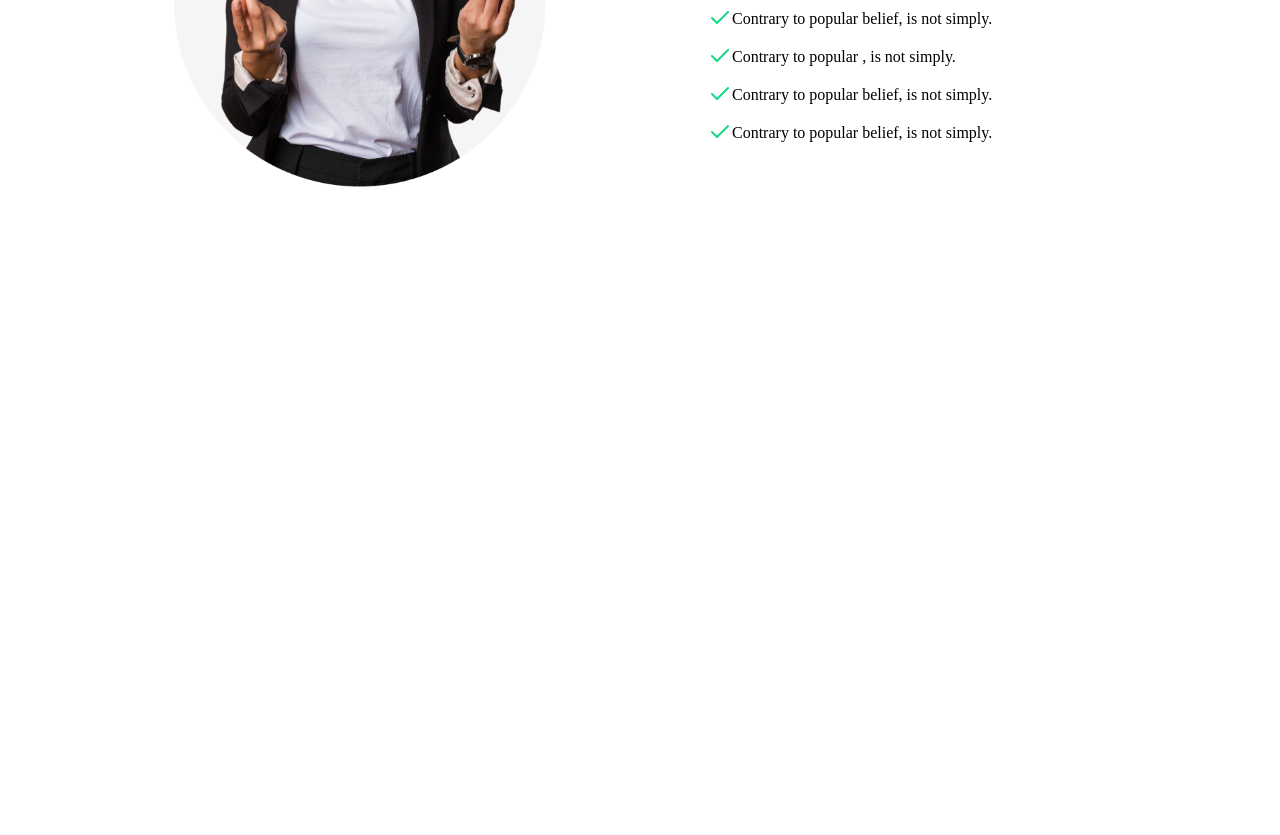
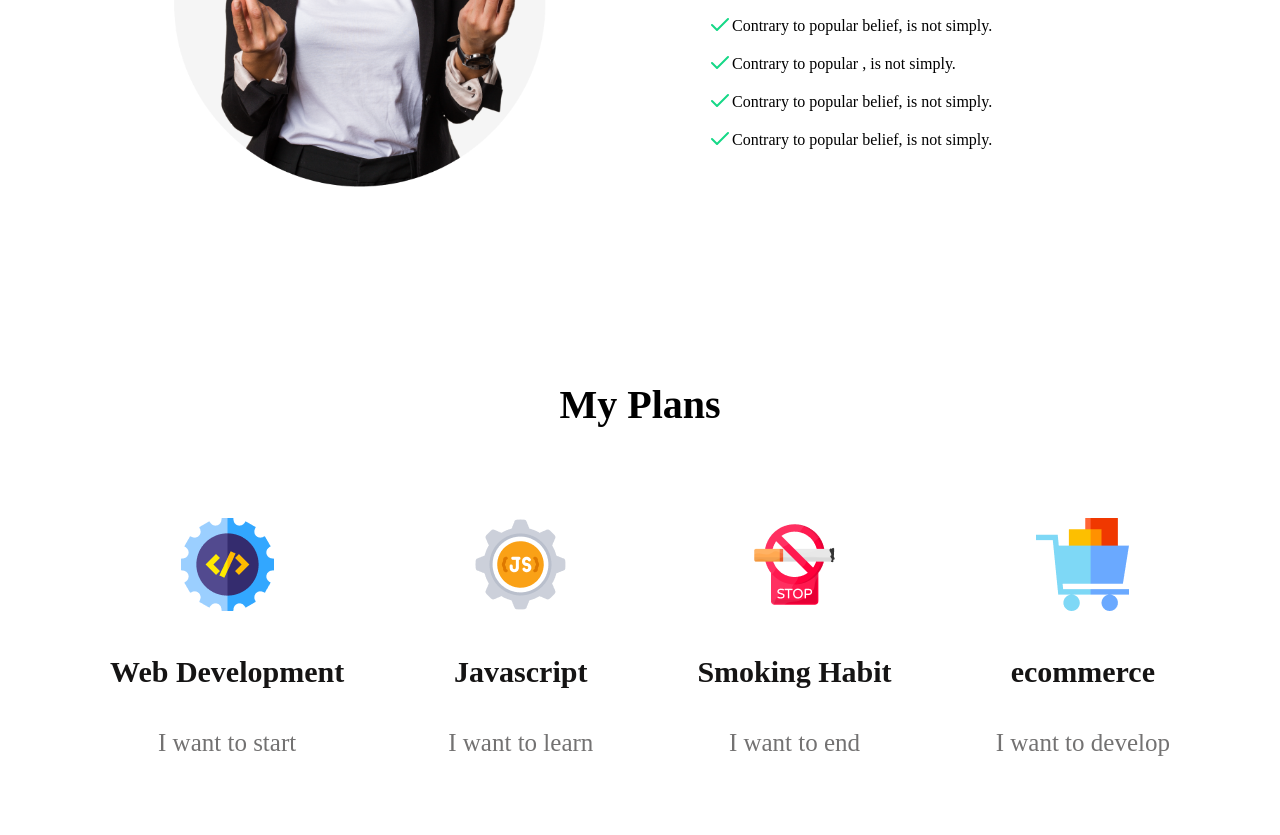
Before and after one commit to rayhan9802/new-year, a plain HTML site: page index.html in a window 1280 px wide. Shown: the part 1271-2106 px from the top of the page. Before the commit the page ends 1620 px from the top, so only its background shows below. Drawn offline with Linux system fonts and the light colour scheme.

Commit message:
added my all plans

```diff
--- a/index.html
+++ b/index.html
@@ -24,7 +24,7 @@
         <img class="image" src="person.png" alt="">
     </div>
     <div class="checkbox">
-        <h2 class="header">My failures of <br>previous year</h2>
+        <h3 class="header">My failures of <br>previous year</h3>
         <p class="con-ds">Contrary to popular belief, Lorem Ipsum is not <br> simply random text. It has roots in a piece of <br> classical Latin literature from 45 BC, making it over <br> 2000 years old. Richard McClintock.</p>
 
             <p> <svg xmlns="http://www.w3.org/2000/svg" width="24" height="18" viewBox="0 0 24 18" fill="none">
@@ -45,6 +45,32 @@
 
     </div>
 </div>
+<section>
+    <h3 class="header-sec">My Plans</h3>
+    <div class="section-img">
+        <div class="skills">
+            <img src="web.png" alt="">
+            <h4 class="skills-title">Web Development</h4>
+            <p class="skills-des">I want to start</p>
+        </div>
+        <div class="skills">
+            <img src="js.png" alt="">
+            <h4 class="skills-title">Javascript</h4>
+            <p class="skills-des">I want to learn</p>
+        </div>
+        <div class="skills">
+            <img src="smoke.png" alt="">
+            <h4 class="skills-title">Smoking Habit</h4>
+            <p class="skills-des">I want to end</p>
+        </div>
+        <div class="skills">
+            <img src="ecom.png" alt="">
+            <h4 class="skills-title">ecommerce</h4>
+            <p class="skills-des">I want to develop</p>
+        </div>
+
+    </div>
+</section>
     </main>
     <footer>
 
--- a/styles/new.css
+++ b/styles/new.css
@@ -57,3 +57,29 @@ padding:50px;
    justify-content: right;
    padding-left: 100px;
 }
+.header-sec{
+    color: var #151414;
+    font-size: 40px;
+
+    font-weight:bold;
+    text-align: center;
+}
+.section-img{
+    display: flex;
+    text-align: center;
+    align-items: center;
+justify-content:space-around;
+padding: 50px;
+}
+.skills-title{
+    color: #151414;
+text-align: center;
+font-size: 30px;
+font-weight: 700;
+}
+.skills-des{
+    color: #737272;
+text-align: center;
+font-size: 25px;
+font-weight: 500;
+}
```
Also changed, not shown: ecom.png (added), js.png (added), smoke.png (added), web.png (added).
